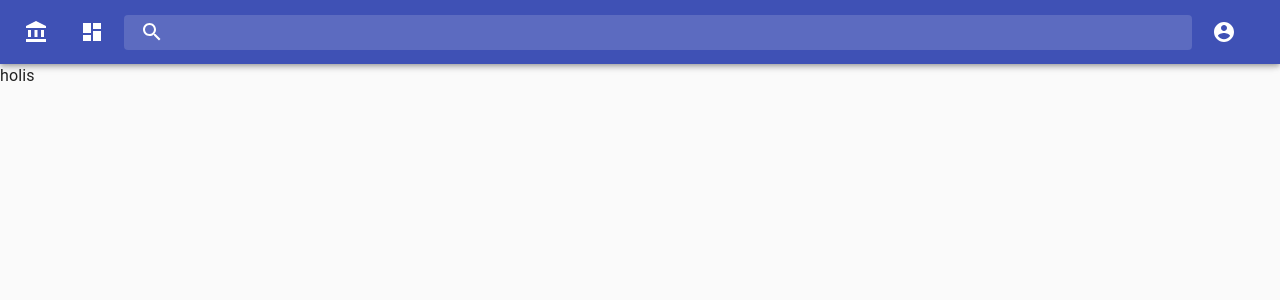
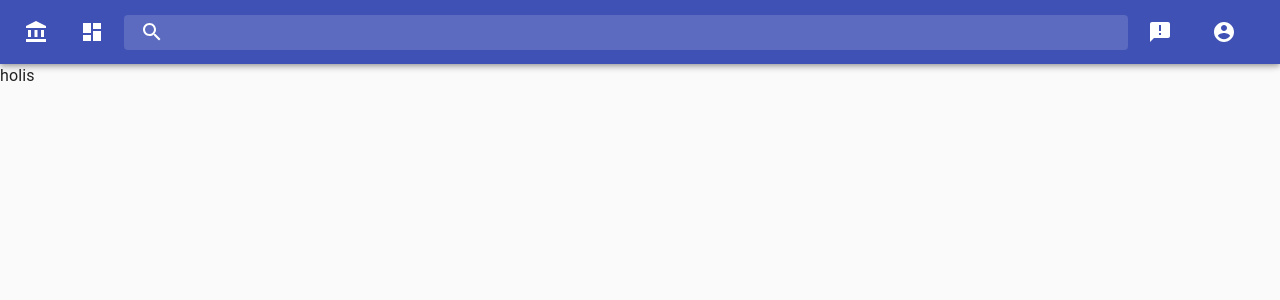
Before and after one commit to palanga/toro-ui, a React (Create React App) app: page / in a window 1280 px wide. Shown: the top 300 px of the page. Built offline with nearby package versions, Linux system fonts and the light colour scheme; what @apollo/react-testing would draw is missing.

Commit message:
Refactor types

```diff
--- a/src/navigation/MobileNavigationBar.tsx
+++ b/src/navigation/MobileNavigationBar.tsx
@@ -2,17 +2,12 @@ import React from "react"
 import { AppBar, BottomNavigation, BottomNavigationAction, Toolbar } from "@material-ui/core"
 import DashboardIcon from '@material-ui/icons/Dashboard'
 import AccountCircleIcon from '@material-ui/icons/AccountCircle'
-import SearchBar from "./SearchBar";
-import AppIcon from "@material-ui/icons/AccountBalance";
-import AnnouncementIcon from "@material-ui/icons/Announcement";
+import SearchBar from "./SearchBar"
+import AppIcon from "@material-ui/icons/AccountBalance"
+import AnnouncementIcon from "@material-ui/icons/Announcement"
+import { NavigationBarProps } from "./RootNavigation";
 
-type MobileNavigationBarProps = {
-  selectedTab: string,
-  selectTab: any,
-  children: any,
-}
-
-function MobileNavigationBar(props: MobileNavigationBarProps) {
+function MobileNavigationBar(props: NavigationBarProps) {
   return (
     <React.Fragment>
       <AppBar position="fixed">
@@ -22,10 +17,10 @@ function MobileNavigationBar(props: MobileNavigationBarProps) {
         </Toolbar>
       </AppBar>
       <div style={{height: 48}}/>
-      {props.children(props.selectedTab)}
+      {props.children(props.selectedTabName)}
       <div style={{height: 56}}/>
       <AppBar position="fixed" color="primary" style={{top: "auto", bottom: 0}} component="footer">
-        <BottomNavigation value={props.selectedTab} onChange={(_, name) => props.selectTab(name)}>
+        <BottomNavigation value={props.selectedTabName} onChange={(_, name) => props.selectTab(name)}>
           <BottomNavigationAction value="home" icon={<DashboardIcon/>}/>
           <BottomNavigationAction value="notifications" icon={<AnnouncementIcon/>}/>
           <BottomNavigationAction value="account" icon={<AccountCircleIcon/>}/>
--- a/src/navigation/RootNavigation.tsx
+++ b/src/navigation/RootNavigation.tsx
@@ -3,28 +3,36 @@ import { AnalyticsHome } from "../analytics/AnalyticsHome"
 import { Home } from "../home/Home"
 import { Hidden } from "@material-ui/core"
 import { ComingSoon } from "../ComingSoon"
-import MobileNavigation from "./MobileNavigationBar";
-import WebNavigation from "./WebNavigationBar";
+import MobileNavigation from "./MobileNavigationBar"
+import WebNavigation from "./WebNavigationBar"
 
 /**
  * account balance wallet
  * bar chart
  */
 export default function RootNavigation() {
-  const [selectedTab, selectTab] = useState<string>("home")
+  const [selectedTab, selectTab] = useState<TabName>("home")
   return (
     <React.Fragment>
       <Hidden smDown>
-        <WebNavigation selectedTab={selectedTab} selectTab={selectTab} children={renderTab} />
+        <WebNavigation selectedTabName={selectedTab} selectTab={selectTab} children={renderTab} />
       </Hidden>
       <Hidden mdUp>
-        <MobileNavigation selectedTab={selectedTab} selectTab={selectTab} children={renderTab} />
+        <MobileNavigation selectedTabName={selectedTab} selectTab={selectTab} children={renderTab} />
       </Hidden>
     </React.Fragment>
   )
 }
 
-function renderTab(selectedTab: string) {
+export type TabName = "home" | "notifications" | "account"
+
+export type NavigationBarProps = {
+  selectedTabName: TabName,
+  selectTab: (tabName: TabName) => void,
+  children: (tabName: TabName) => any,
+}
+
+function renderTab(selectedTab: TabName) {
   switch (selectedTab) {
     case "home":
       return <Home/>
--- a/src/navigation/SearchBar.tsx
+++ b/src/navigation/SearchBar.tsx
@@ -1,6 +1,6 @@
 import React from "react"
 import { alpha, createStyles, InputBase, makeStyles, Theme } from "@material-ui/core"
-import SearchIcon from '@material-ui/icons/Search'
+import SearchIcon from "@material-ui/icons/Search"
 
 export default function SearchBar() {
   const classes = useStyles()
--- a/src/navigation/WebNavigationBar.tsx
+++ b/src/navigation/WebNavigationBar.tsx
@@ -3,15 +3,11 @@ import { AppBar, Button, Toolbar } from "@material-ui/core"
 import DashboardIcon from "@material-ui/icons/Dashboard"
 import AccountBalanceIcon from "@material-ui/icons/AccountBalance"
 import AccountCircleIcon from "@material-ui/icons/AccountCircle"
+import AnnouncementIcon from "@material-ui/icons/Announcement"
 import SearchBar from "./SearchBar"
+import { NavigationBarProps } from "./RootNavigation";
 
-type WebNavigationBarProps = {
-  selectedTab: string,
-  selectTab: any,
-  children: any,
-}
-
-export default function WebNavigationBar(props: WebNavigationBarProps) {
+export default function WebNavigationBar(props: NavigationBarProps) {
   return (
     <React.Fragment>
       <AppBar position="fixed">
@@ -19,11 +15,12 @@ export default function WebNavigationBar(props: WebNavigationBarProps) {
           <AccountBalanceIcon style={{marginInlineEnd: 12}}/>
           <Button color="inherit" onClick={() => props.selectTab("home")}><DashboardIcon/></Button>
           <SearchBar/>
+          <Button color="inherit" onClick={() => props.selectTab("notifications")}><AnnouncementIcon/></Button>
           <Button color="inherit" onClick={() => props.selectTab("account")}><AccountCircleIcon/></Button>
         </Toolbar>
       </AppBar>
       <div style={{height: 64}}/>
-      {props.children(props.selectedTab)}
+      {props.children(props.selectedTabName)}
     </React.Fragment>
   )
 }
```
